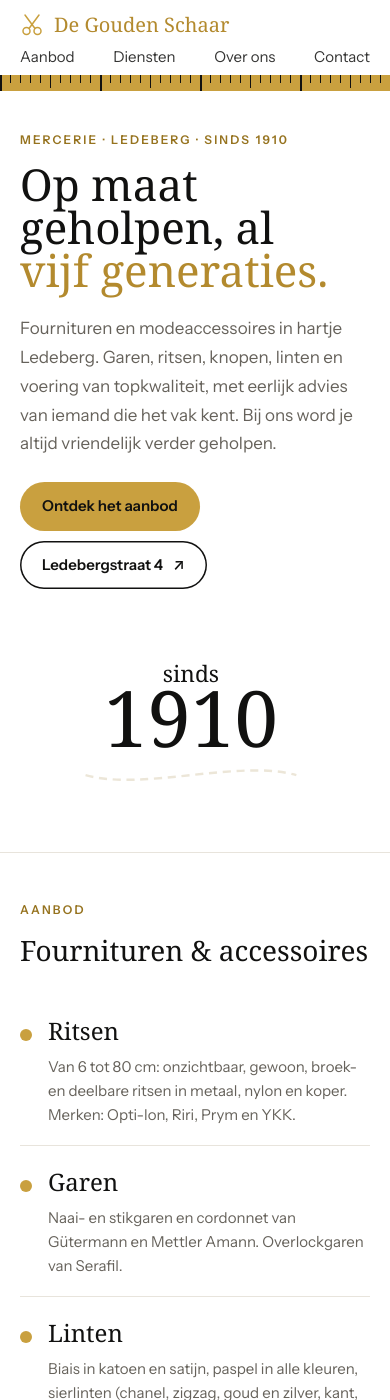
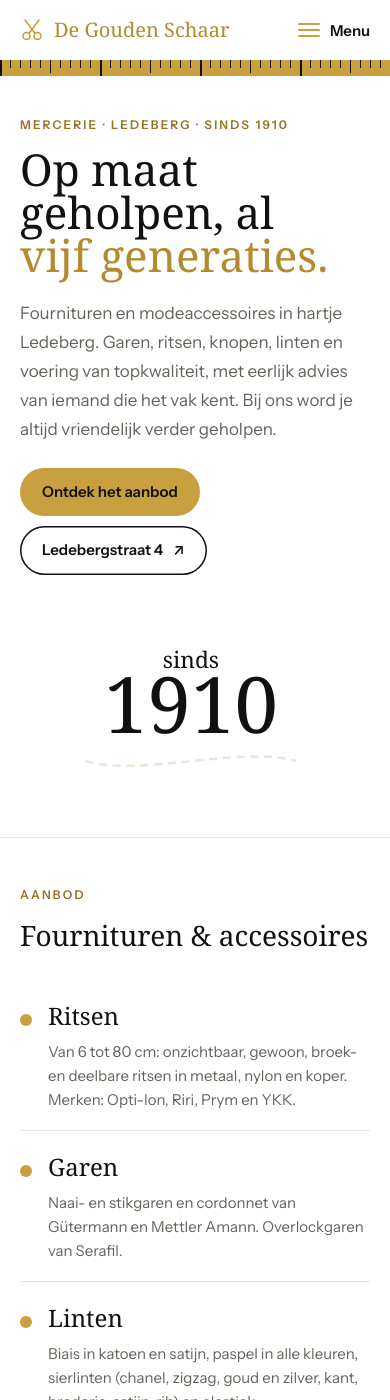
Before and after one commit to sander-sdv/De-Gouden-Schaar, a Jekyll site: the page built from index.html, in a window 390 px wide and 1400 px high. Built offline with Jekyll 4.4.1, drawn with Linux system fonts in a browser that asks for light colours; some web fonts are replaced.

Commit message:
Add a menu button with fold-out menu on phones
Logo and menu button share one row (header 91px -> 76px). Tapping
Menu opens a panel below the measuring tape with four large links
(62px tall). Closes on link tap, outside tap, Escape or resize to
desktop. Without JavaScript the old link row is kept.

Co-Authored-By: Claude Opus 5.5 <noreply@anthropic.com>
Claude-Session: https://claude.ai/code/session_01Hd9kXiqAFUu9DDrNhdjzrE

```diff
--- a/_includes/header.html
+++ b/_includes/header.html
@@ -2,7 +2,8 @@
 <header class="site-header">
   <div class="wrap nav">
     <a class="brand" href="{{ '/' | relative_url }}">{% include scissors.html size=24 %}<span data-cms="winkel:naam">{{ w.naam }}</span></a>
-    <nav aria-label="Hoofdmenu">
+    <button class="menu-btn" type="button" aria-expanded="false" aria-controls="hoofdmenu"><span class="menu-icon" aria-hidden="true"><i></i><i></i><i></i></span><span class="menu-label">Menu</span></button>
+    <nav id="hoofdmenu" aria-label="Hoofdmenu">
       <a href="{{ "/" | relative_url }}#aanbod">Aanbod</a>
       <a href="{{ "/" | relative_url }}#diensten">Diensten</a>
       <a href="{{ "/" | relative_url }}#over-ons">Over ons</a>
--- a/_layouts/default.html
+++ b/_layouts/default.html
@@ -2,6 +2,7 @@
 <html lang="{{ site.lang | default: 'nl' }}">
 <head>
   <meta charset="utf-8">
+  <script>document.documentElement.classList.add('js')</script>
   <meta name="viewport" content="width=device-width, initial-scale=1, viewport-fit=cover">
   <title>{% if page.title %}{{ page.title }} · {% endif %}{{ site.title }}</title>
   {% if page.cms %}<meta name="robots" content="noindex, nofollow">
--- a/assets/css/main.css
+++ b/assets/css/main.css
@@ -41,6 +41,18 @@ a:focus-visible,.btn:focus-visible{outline:3px solid var(--gold);outline-offset:
   background-image:repeating-linear-gradient(90deg,currentColor 0 1px,transparent 1px 10px),repeating-linear-gradient(90deg,currentColor 0 1px,transparent 1px 50px),repeating-linear-gradient(90deg,currentColor 0 1.5px,transparent 1.5px 100px);
   background-size:100% 8px,100% 13px,100% 18px;background-repeat:repeat-x;position:relative;overflow:hidden;font-size:10px;font-variant-numeric:tabular-nums}
 .tape span{position:absolute;bottom:3px;transform:translateX(3px)}
+
+/* menuknop (alleen op kleine schermen) */
+.menu-btn{display:none;align-items:center;gap:10px;min-height:44px;padding:0 4px 0 12px;margin-right:-4px;background:none;border:0;color:var(--ink);font:600 15px var(--sans);cursor:pointer}
+.menu-btn:focus-visible{outline:3px solid var(--gold);outline-offset:2px;border-radius:6px}
+.menu-icon{position:relative;width:22px;height:14px;display:block}
+.menu-icon i{position:absolute;left:0;right:0;height:2px;background:var(--gold);border-radius:2px;transition:transform .2s,opacity .2s}
+.menu-icon i:nth-child(1){top:0}
+.menu-icon i:nth-child(2){top:6px}
+.menu-icon i:nth-child(3){top:12px}
+.open .menu-icon i:nth-child(1){transform:translateY(6px) rotate(45deg)}
+.open .menu-icon i:nth-child(2){opacity:0}
+.open .menu-icon i:nth-child(3){transform:translateY(-6px) rotate(-45deg)}
 
 /* knoppen */
 .btns{display:flex;gap:10px;flex-wrap:wrap;margin-top:24px}
@@ -154,11 +166,23 @@ a:focus-visible,.btn:focus-visible{outline:3px solid var(--gold);outline-offset:
   /* compactere menubalk: neemt minder van het scherm in tijdens het scrollen */
   .nav{padding-block:10px 6px;gap:0}
   .brand{font-size:20px}
-  .nav nav{width:100%;gap:8px;justify-content:space-between}
   .tape{height:16px;font-size:9px}
   .tape span{display:none}
-  /* grotere tikzones zonder dat de opmaak verschuift */
-  .nav nav a{padding-block:10px;margin-block:-4px -10px;opacity:.85}
+  /* zonder JavaScript: de vier links op een rij onder de naam */
+  html:not(.js) .nav nav{width:100%;gap:8px;justify-content:space-between}
+  html:not(.js) .nav nav a{padding-block:10px;margin-block:-4px -10px}
+  /* met JavaScript: menuknop rechts, het menu klapt open onder het meetlint */
+  .js .nav{padding-block:8px;flex-wrap:nowrap}
+  .js .menu-btn{display:inline-flex}
+  .js .nav nav{display:none;position:absolute;left:0;right:0;top:100%;flex-direction:column;gap:0;background:var(--bg);
+    padding:4px max(20px,env(safe-area-inset-right,0px)) 16px max(20px,env(safe-area-inset-left,0px));
+    border-bottom:1px solid var(--line);box-shadow:0 12px 24px rgba(17,17,16,.08);max-height:calc(100dvh - var(--header-h,80px));overflow:auto}
+  .js .site-header.open nav{display:flex}
+  .js .nav nav a{display:flex;align-items:center;gap:14px;padding:16px 0;border-bottom:1px solid var(--line);
+    font-family:var(--serif);font-size:26px;line-height:1.1;opacity:1}
+  .js .nav nav a:last-child{border-bottom:0}
+  .js .nav nav a::before{content:"";width:10px;height:10px;border-radius:50%;background:var(--gold);flex:none}
+  .js .nav nav a:hover{text-decoration:none;color:var(--gold-text)}
   .contact a,.social a{display:inline-block;padding-block:10px;margin-block:-10px}
   .hero-grid{gap:28px}
   .stitch{max-width:300px;width:100%;margin-inline:auto}
--- a/assets/js/main.js
+++ b/assets/js/main.js
@@ -16,6 +16,28 @@
   function setHeaderH() { if (header) document.documentElement.style.setProperty('--header-h', header.offsetHeight + 'px'); }
   setHeaderH();
   window.addEventListener('resize', setHeaderH);
+
+  // Menuknop op kleine schermen: opent en sluit het menu.
+  var btn = document.querySelector('.menu-btn');
+  if (header && btn) {
+    var label = btn.querySelector('.menu-label');
+    var setOpen = function (open) {
+      header.classList.toggle('open', open);
+      btn.setAttribute('aria-expanded', open ? 'true' : 'false');
+      if (label) label.textContent = open ? 'Sluiten' : 'Menu';
+    };
+    btn.addEventListener('click', function () { setOpen(!header.classList.contains('open')); });
+    header.querySelectorAll('nav a').forEach(function (a) {
+      a.addEventListener('click', function () { setOpen(false); });
+    });
+    document.addEventListener('click', function (e) {
+      if (header.classList.contains('open') && !header.contains(e.target)) setOpen(false);
+    });
+    document.addEventListener('keydown', function (e) {
+      if (e.key === 'Escape' && header.classList.contains('open')) { setOpen(false); btn.focus(); }
+    });
+    window.addEventListener('resize', function () { if (window.innerWidth > 860) setOpen(false); });
+  }
 
   // 2. Markeer de openingsuren van vandaag.
   var today = new Date().getDay(); // 0 = zondag
```
